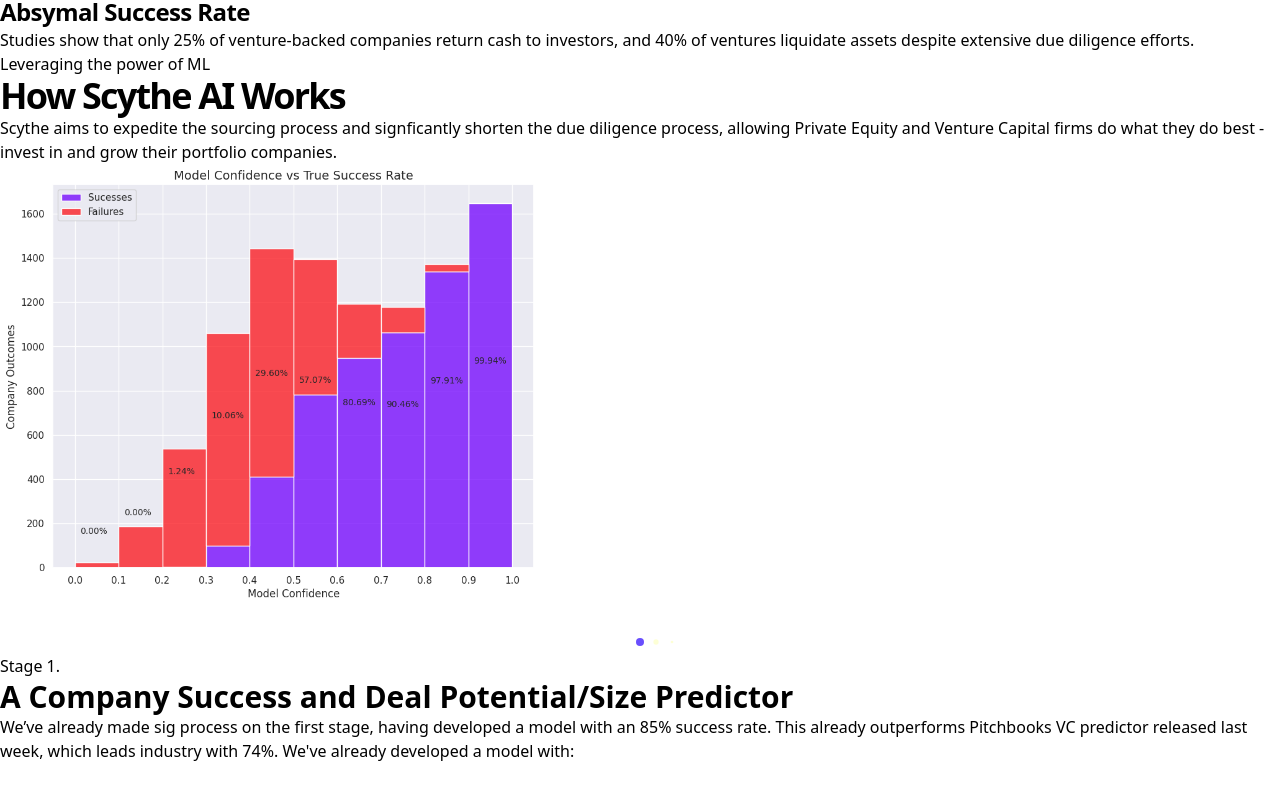
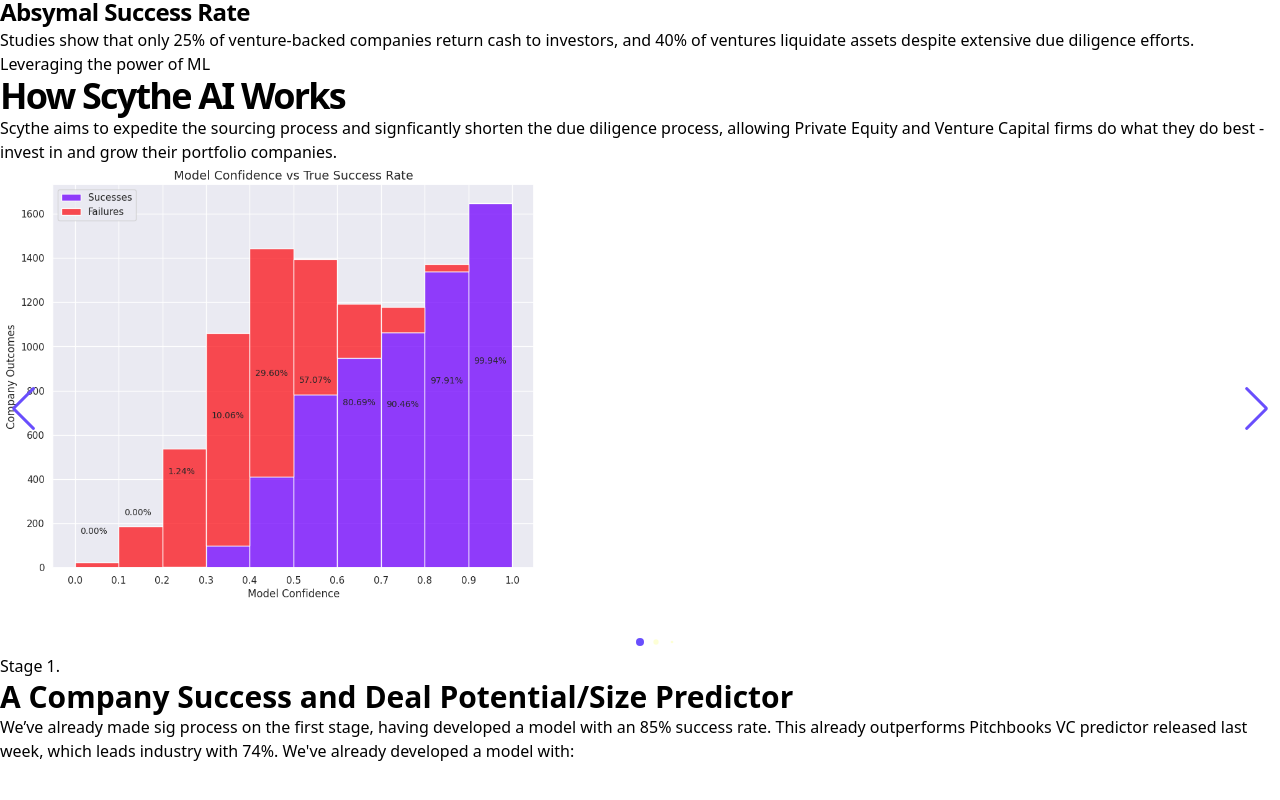
Before and after one commit to Scythe-AI/website, a React (Vite) app: page / in a window 1280 px wide. Shown: the part 4256-5056 px from the top of the page. Built offline with nearby package versions, Linux system fonts and the light colour scheme.

Commit message:
update carousel

```diff
--- a/src/partials/FeaturesZigzag.jsx
+++ b/src/partials/FeaturesZigzag.jsx
@@ -6,7 +6,7 @@
 import "swiper/css/effect-creative";
 
 // import required modules
-import { EffectCreative, Pagination } from "swiper";
+import { EffectCreative, Pagination, Navigation, EffectFade } from "swiper";
 import "swiper/swiper-bundle.css";
 
 import FeatImage02 from '../images/stage2.png';
@@ -47,6 +47,7 @@
               <Swiper
                 grabCursor={true}
                 effect={"creative"}
+                navigation={true}
                 slidesPerView={1}
                 spaceBetween={30}
                 loop={true}
@@ -56,21 +57,19 @@
                 }}
                 style={{
                   "--swiper-pagination-color": "#694efd",
+                  "--swiper-navigation-color": "#694efd",
                   "--swiper-pagination-bullet-inactive-color": "#f3ff33",
                 }}
                 creativeEffect={{
                   prev: {
                     shadow: true,
-                    translate: [0, 0, -800],
-                    rotate: [180, 0, 0],
+                    translate: [0, 0, -400],
                   },
                   next: {
-                    shadow: true,
-                    translate: [0, 0, -800],
-                    rotate: [-180, 0, 0],
+                    translate: ["100%", 0, 0],
                   },
                 }}
-                modules={[EffectCreative, Pagination]}
+                modules={[EffectCreative, Pagination, Navigation]}
                 className="mySwiper"
               >
                 {/* <SwiperSlide><img className="max-w-full mx-auto md:max-w-none h-auto" src={ confusionMatrix }/></SwiperSlide> */}
```
